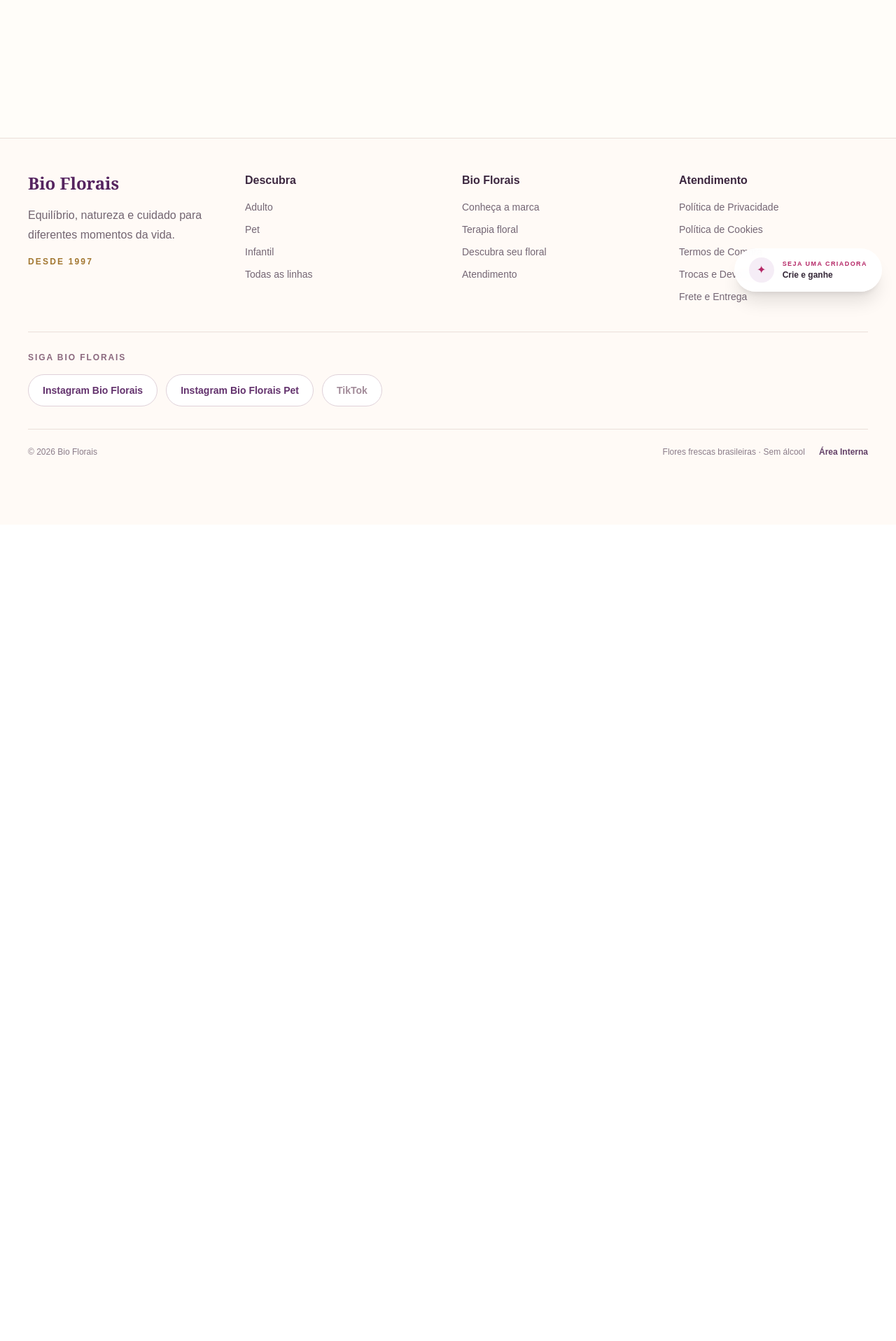
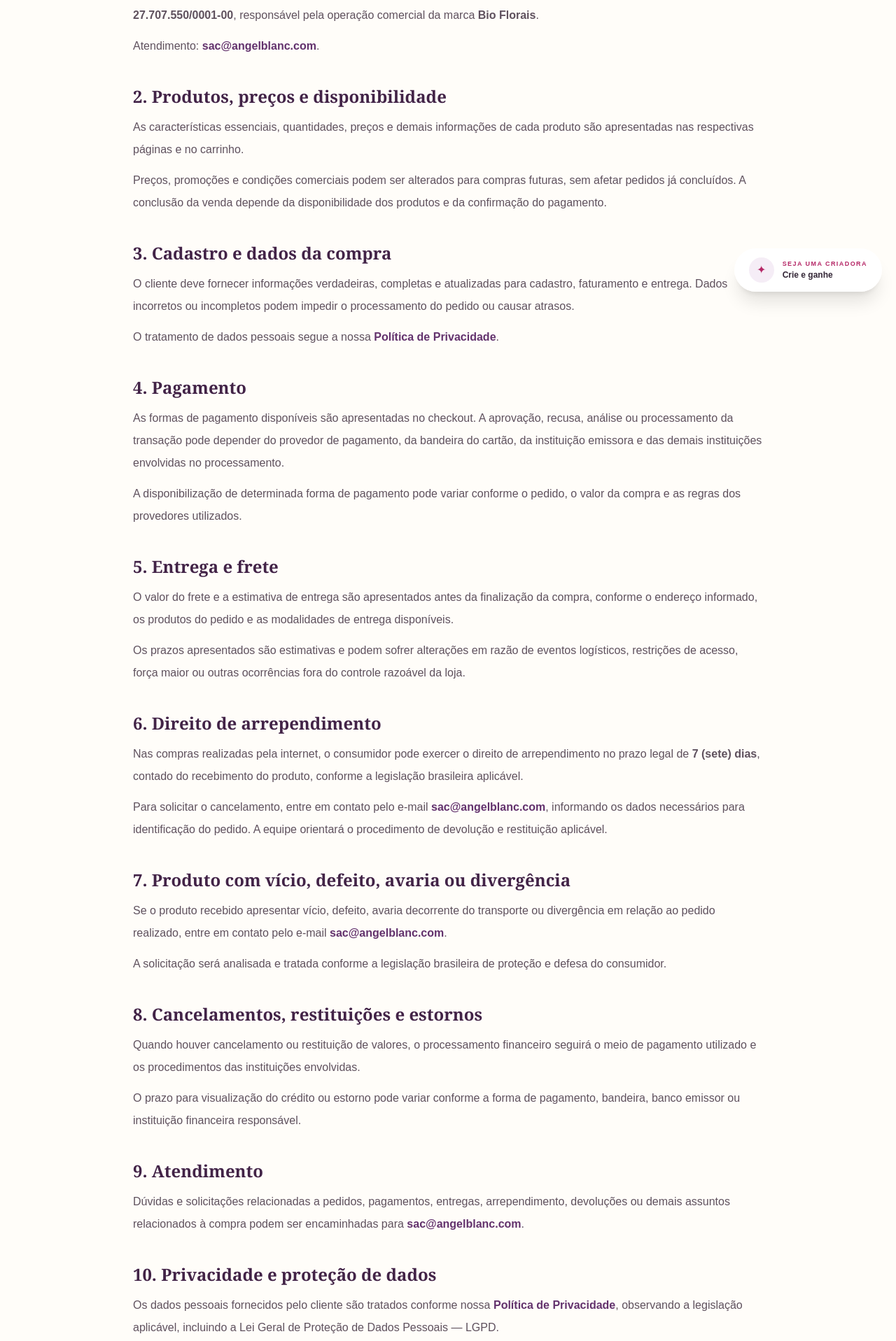
Before and after one commit to MyPeteSecreta/BioFlorais, a Next.js app: page /termos-de-compra in a window 1280 px wide. Shown: the part 363-2280 px from the top of the page at 70% size. Before the commit the page ends 1113 px from the top, so only its background shows below. Built offline with nearby package versions, Linux system fonts and the light colour scheme.

Commit message:
feat: publish Bio legal terms and company identification

```diff
--- a/src/app/termos-de-compra/page.tsx
+++ b/src/app/termos-de-compra/page.tsx
@@ -4,7 +4,6 @@
   return (
     <main className="min-h-[70vh] bg-[#fffdf9] px-6 py-16 text-[#2f2231] lg:px-10">
       <div className="mx-auto max-w-[900px]">
-
         <Link
           href="/"
           className="text-sm font-bold text-[#63326d]"
@@ -18,10 +17,236 @@
 
         <div className="mt-6 h-px w-16 bg-[#c39745]" />
 
-        <p className="mt-8 max-w-[760px] text-lg leading-8 text-[#665765]">
-          Os Termos de Compra definitivos serão publicados após a revisão final das regras comerciais e do fluxo de compra.
+        <p className="mt-8 text-sm text-[#766775]">
+          Última atualização: 9 de setembro de 2026.
         </p>
 
+        <div className="mt-10 space-y-10 text-base leading-8 text-[#5f515e]">
+
+          <section>
+            <h2 className="font-serif text-2xl font-semibold text-[#422347]">
+              1. Identificação do fornecedor
+            </h2>
+
+            <p className="mt-3">
+              As vendas realizadas neste site são efetuadas por{" "}
+              <strong>Pharma e Natural Distribuidora Ltda.</strong>, inscrita no
+              CNPJ sob nº <strong>27.707.550/0001-00</strong>, responsável pela
+              operação comercial da marca <strong>Bio Florais</strong>.
+            </p>
+
+            <p className="mt-3">
+              Atendimento:{" "}
+              <a
+                href="mailto:sac@angelblanc.com"
+                className="font-semibold text-[#63326d] hover:underline"
+              >
+                sac@angelblanc.com
+              </a>
+              .
+            </p>
+          </section>
+
+          <section>
+            <h2 className="font-serif text-2xl font-semibold text-[#422347]">
+              2. Produtos, preços e disponibilidade
+            </h2>
+
+            <p className="mt-3">
+              As características essenciais, quantidades, preços e demais
+              informações de cada produto são apresentadas nas respectivas
+              páginas e no carrinho.
+            </p>
+
+            <p className="mt-3">
+              Preços, promoções e condições comerciais podem ser alterados para
+              compras futuras, sem afetar pedidos já concluídos. A conclusão da
+              venda depende da disponibilidade dos produtos e da confirmação do
+              pagamento.
+            </p>
+          </section>
+
+          <section>
+            <h2 className="font-serif text-2xl font-semibold text-[#422347]">
+              3. Cadastro e dados da compra
+            </h2>
+
+            <p className="mt-3">
+              O cliente deve fornecer informações verdadeiras, completas e
+              atualizadas para cadastro, faturamento e entrega. Dados incorretos
+              ou incompletos podem impedir o processamento do pedido ou causar
+              atrasos.
+            </p>
+
+            <p className="mt-3">
+              O tratamento de dados pessoais segue a nossa{" "}
+              <Link
+                href="/privacidade"
+                className="font-semibold text-[#63326d] hover:underline"
+              >
+                Política de Privacidade
+              </Link>
+              .
+            </p>
+          </section>
+
+          <section>
+            <h2 className="font-serif text-2xl font-semibold text-[#422347]">
+              4. Pagamento
+            </h2>
+
+            <p className="mt-3">
+              As formas de pagamento disponíveis são apresentadas no checkout.
+              A aprovação, recusa, análise ou processamento da transação pode
+              depender do provedor de pagamento, da bandeira do cartão, da
+              instituição emissora e das demais instituições envolvidas no
+              processamento.
+            </p>
+
+            <p className="mt-3">
+              A disponibilização de determinada forma de pagamento pode variar
+              conforme o pedido, o valor da compra e as regras dos provedores
+              utilizados.
+            </p>
+          </section>
+
+          <section>
+            <h2 className="font-serif text-2xl font-semibold text-[#422347]">
+              5. Entrega e frete
+            </h2>
+
+            <p className="mt-3">
+              O valor do frete e a estimativa de entrega são apresentados antes
+              da finalização da compra, conforme o endereço informado, os
+              produtos do pedido e as modalidades de entrega disponíveis.
+            </p>
+
+            <p className="mt-3">
+              Os prazos apresentados são estimativas e podem sofrer alterações
+              em razão de eventos logísticos, restrições de acesso, força maior
+              ou outras ocorrências fora do controle razoável da loja.
+            </p>
+          </section>
+
+          <section>
+            <h2 className="font-serif text-2xl font-semibold text-[#422347]">
+              6. Direito de arrependimento
+            </h2>
+
+            <p className="mt-3">
+              Nas compras realizadas pela internet, o consumidor pode exercer o
+              direito de arrependimento no prazo legal de{" "}
+              <strong>7 (sete) dias</strong>, contado do recebimento do produto,
+              conforme a legislação brasileira aplicável.
+            </p>
+
+            <p className="mt-3">
+              Para solicitar o cancelamento, entre em contato pelo e-mail{" "}
+              <a
+                href="mailto:sac@angelblanc.com"
+                className="font-semibold text-[#63326d] hover:underline"
+              >
+                sac@angelblanc.com
+              </a>
+              , informando os dados necessários para identificação do pedido. A
+              equipe orientará o procedimento de devolução e restituição
+              aplicável.
+            </p>
+          </section>
+
+          <section>
+            <h2 className="font-serif text-2xl font-semibold text-[#422347]">
+              7. Produto com vício, defeito, avaria ou divergência
+            </h2>
+
+            <p className="mt-3">
+              Se o produto recebido apresentar vício, defeito, avaria decorrente
+              do transporte ou divergência em relação ao pedido realizado, entre
+              em contato pelo e-mail{" "}
+              <a
+                href="mailto:sac@angelblanc.com"
+                className="font-semibold text-[#63326d] hover:underline"
+              >
+                sac@angelblanc.com
+              </a>
+              .
+            </p>
+
+            <p className="mt-3">
+              A solicitação será analisada e tratada conforme a legislação
+              brasileira de proteção e defesa do consumidor.
+            </p>
+          </section>
+
+          <section>
+            <h2 className="font-serif text-2xl font-semibold text-[#422347]">
+              8. Cancelamentos, restituições e estornos
+            </h2>
+
+            <p className="mt-3">
+              Quando houver cancelamento ou restituição de valores, o
+              processamento financeiro seguirá o meio de pagamento utilizado e
+              os procedimentos das instituições envolvidas.
+            </p>
+
+            <p className="mt-3">
+              O prazo para visualização do crédito ou estorno pode variar
+              conforme a forma de pagamento, bandeira, banco emissor ou
+              instituição financeira responsável.
+            </p>
+          </section>
+
+          <section>
+            <h2 className="font-serif text-2xl font-semibold text-[#422347]">
+              9. Atendimento
+            </h2>
+
+            <p className="mt-3">
+              Dúvidas e solicitações relacionadas a pedidos, pagamentos,
+              entregas, arrependimento, devoluções ou demais assuntos
+              relacionados à compra podem ser encaminhadas para{" "}
+              <a
+                href="mailto:sac@angelblanc.com"
+                className="font-semibold text-[#63326d] hover:underline"
+              >
+                sac@angelblanc.com
+              </a>
+              .
+            </p>
+          </section>
+
+          <section>
+            <h2 className="font-serif text-2xl font-semibold text-[#422347]">
+              10. Privacidade e proteção de dados
+            </h2>
+
+            <p className="mt-3">
+              Os dados pessoais fornecidos pelo cliente são tratados conforme
+              nossa{" "}
+              <Link
+                href="/privacidade"
+                className="font-semibold text-[#63326d] hover:underline"
+              >
+                Política de Privacidade
+              </Link>
+              , observando a legislação aplicável, incluindo a Lei Geral de
+              Proteção de Dados Pessoais — LGPD.
+            </p>
+          </section>
+
+          <section>
+            <h2 className="font-serif text-2xl font-semibold text-[#422347]">
+              11. Legislação aplicável
+            </h2>
+
+            <p className="mt-3">
+              Estes Termos de Compra são regidos pela legislação brasileira,
+              especialmente pelas normas aplicáveis às relações de consumo e ao
+              comércio eletrônico.
+            </p>
+          </section>
+
+        </div>
       </div>
     </main>
   );
--- a/src/components/layout/SiteFooter.tsx
+++ b/src/components/layout/SiteFooter.tsx
@@ -139,9 +139,15 @@
 
       <div className="mx-auto mt-5 flex max-w-[1440px] flex-col gap-2 border-t border-[#eadfd9] pt-4 text-[10px] text-[#8b7c89] sm:mt-8 sm:flex-row sm:items-center sm:justify-between sm:gap-4 sm:pt-6 sm:text-xs">
 
-        <span>
-          © 2026 Bio Florais
-        </span>
+        <div>
+          <span>
+            © 2026 Bio Florais
+          </span>
+
+          <p className="mt-1 text-[10px] leading-4 text-[#8b7c89] sm:text-xs">
+            Operado por Pharma e Natural Distribuidora Ltda. · CNPJ 27.707.550/0001-00
+          </p>
+        </div>
 
         <div className="flex flex-wrap items-center gap-2 sm:gap-5">
           <span>
```
